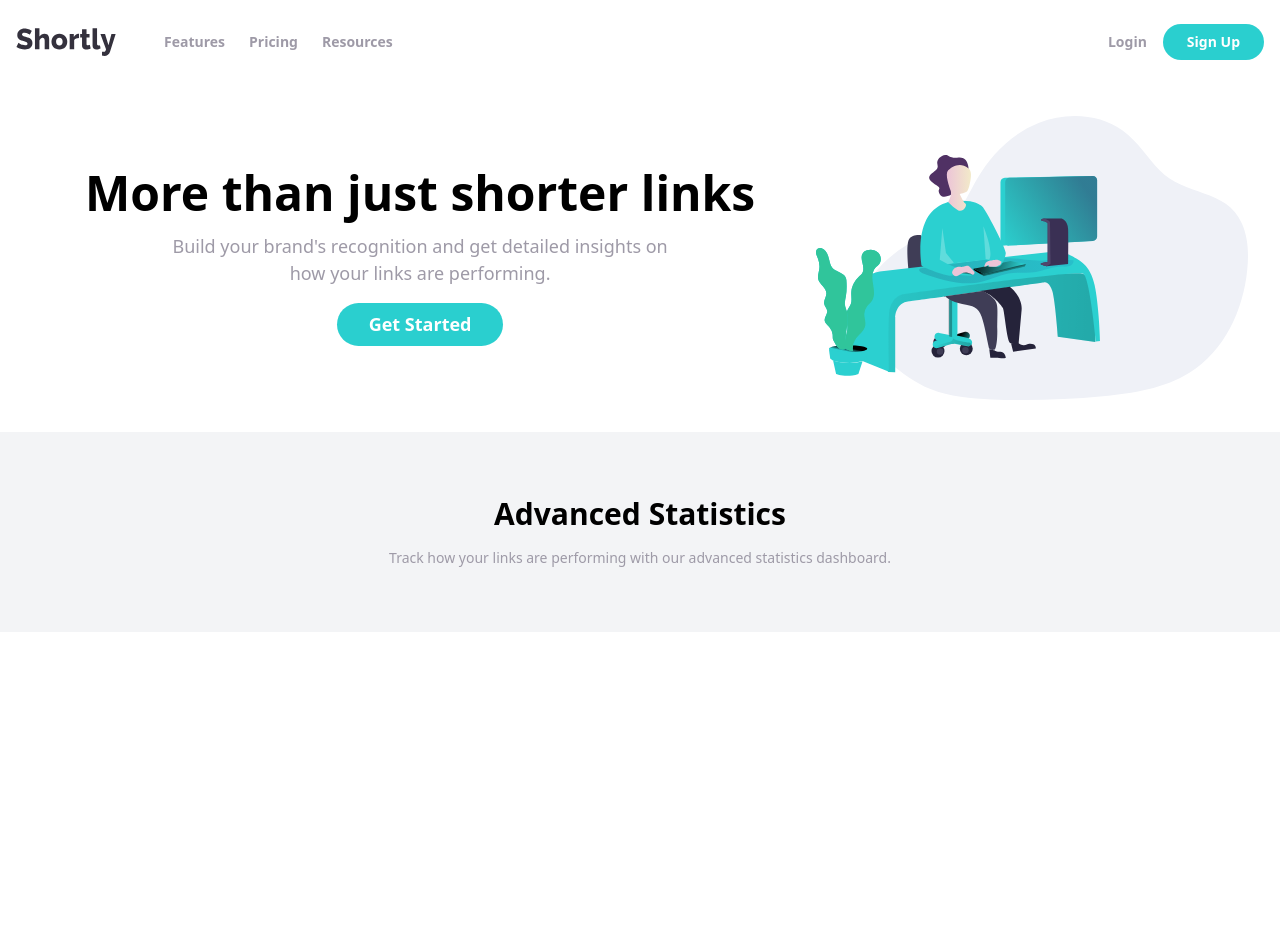
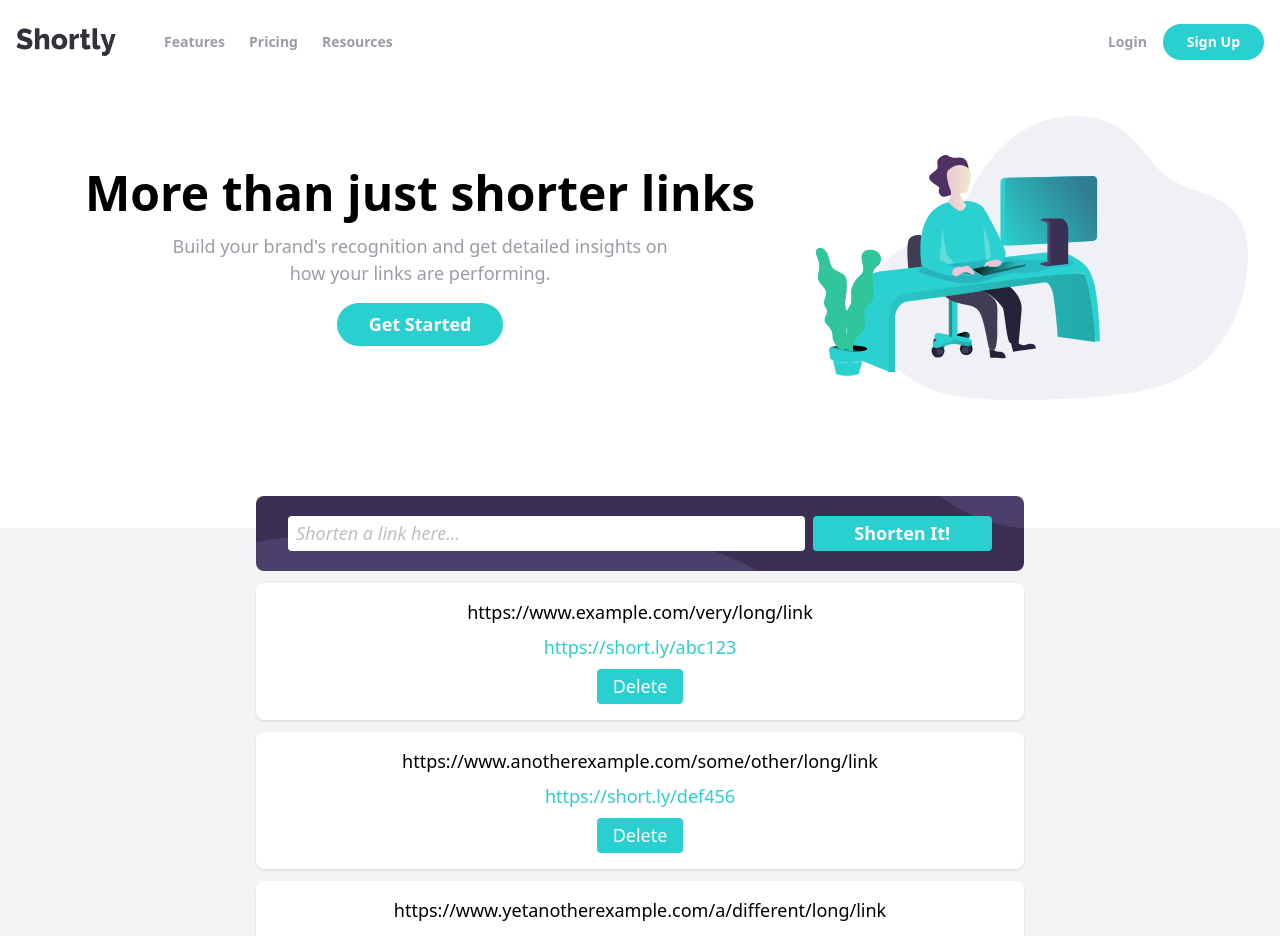
Before and after one commit to ysrckr/fem-url-shortening, a Next.js app: page / in a window 1280 px wide. Shown: the top 936 px of the page. Built offline with nearby package versions, Linux system fonts and the light colour scheme.

Commit message:
Added link shortening functionality with input and delete options

```diff
--- a/src/app/page.tsx
+++ b/src/app/page.tsx
@@ -1,9 +1,17 @@
 import Image from "next/image";
 import Link from "next/link";
+
+const shortenLinks = {
+  "https://www.example.com/very/long/link": "https://short.ly/abc123",
+  "https://www.anotherexample.com/some/other/long/link":
+    "https://short.ly/def456",
+  "https://www.yetanotherexample.com/a/different/long/link":
+    "https://short.ly/ghi789",
+};
 export default function Home() {
   return (
     <main className="min-h-screen">
-      <section className="lg:container lg:m-auto">
+      <section className="lg:container lg:m-auto pb-10 md:pb-20 lg:pb-24">
         {" "}
         <div className="lg:px-8">
           <div className="overflow-hidden md:flex md:items-center md:justify-center md:flex-row-reverse my-8 m-auto w-full">
@@ -34,9 +42,40 @@ export default function Home() {
           </div>
         </div>
       </section>
-      <section></section>
-      <section className="bg-gray-100 min-h-[200px]">
-        <div className="container m-auto text-center py-16 px-4">
+      <section className="bg-gray-100 px-4">
+        <div className="-translate-y-14 mx-auto lg:-translate-y-8">
+          <div className="container flex items-center justify-center mx-auto px-4 py-5 bg-[url(/bg-shorten-mobile.svg)] lg:bg-[url(/bg-shorten-desktop.svg)] bg-no-repeat rounded-lg gap-4 flex-col lg:flex-row lg:gap-2 bg-purple-95 lg:w-3xl lg:px-8">
+            <input
+              type="text"
+              className="bg-white placeholder:text-gray-4 px-2 py-1 rounded w-full italic"
+              placeholder="Shorten a link here..."
+            />
+            <button
+              type="button"
+              className="bg-blue-4 hover:scale-99 text-white font-bold py-1 px-4 rounded transition-transform duration-200 w-full cursor-pointer lg:w-1/3"
+            >
+              Shorten It!
+            </button>
+          </div>
+          <div className="container mt-3 rounded-lg flex flex-col gap-3 lg:w-3xl mx-auto md:w-3xl">
+            {Object.entries(shortenLinks).map(([long, short]) => (
+              <div
+                key={long}
+                className="flex flex-col items-center justify-between bg-white rounded-lg p-4 shadow gap-2"
+              >
+                <span className="text-gray-6">{long}</span>
+                <span className="text-blue-4">{short}</span>
+                <button
+                  type="button"
+                  className="bg-blue-4 text-white py-1 px-4 rounded hover:scale-99 transition-transform duration-200"
+                >
+                  Delete
+                </button>
+              </div>
+            ))}
+          </div>
+        </div>
+        <div className="container m-auto text-center py-6 px-4">
           <h2 className="mb-4 font-bold text-3xl">Advanced Statistics</h2>
           <p className="text-gray-5 max-w-lg m-auto text-sm">
             Track how your links are performing with our advanced statistics
```
